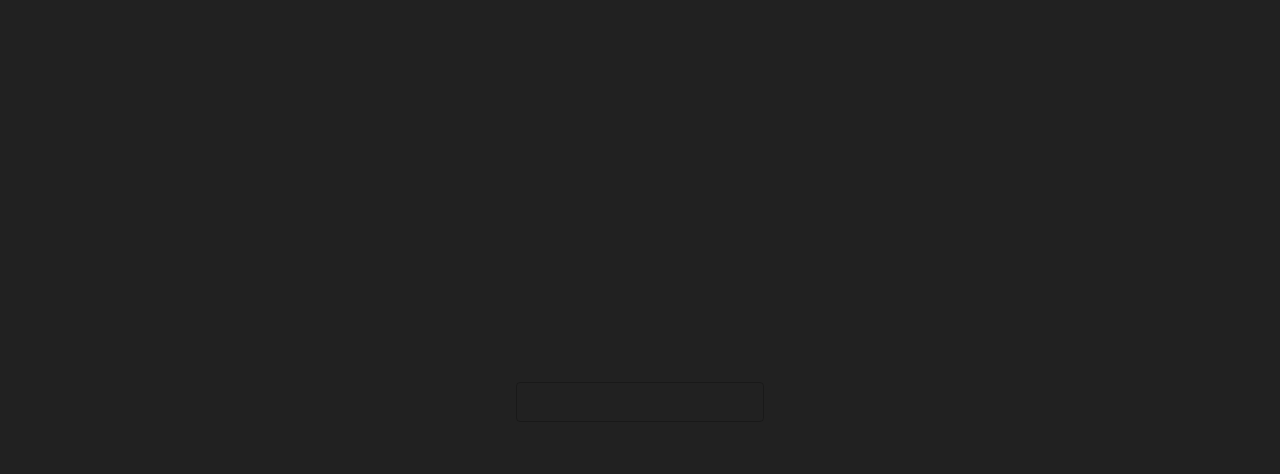
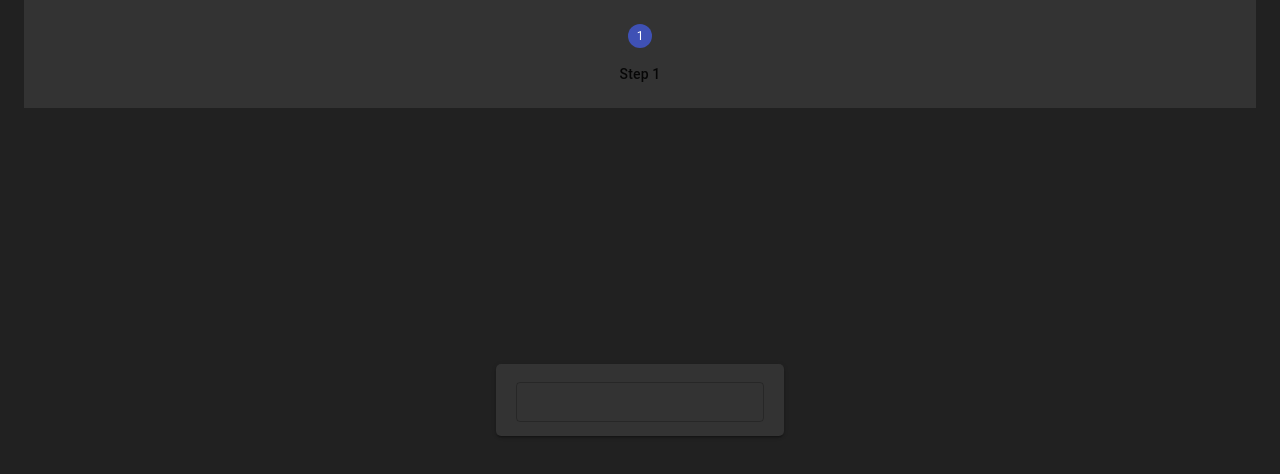
Before and after one commit to skorekm/multistep-form, a React (Create React App) app: page / in a window 1280 px wide. Shown: the top 474 px of the page. Built offline with nearby package versions, Linux system fonts and the light colour scheme.

Commit message:
feat: add stepper

```diff
--- a/src/Form/Form.styles.ts
+++ b/src/Form/Form.styles.ts
@@ -1,8 +1,12 @@
+import { Box } from '@material-ui/core';
 import styled from 'styled-components';
 
-export const FormWrapper = styled.div`
+export const FormWrapper = styled(Box)`
   position: absolute;
   top: 50%;
   left: 50%;
   transform: translate(-50%, -50%);
+  padding: 10px 20px;
+  border-radius: 5px;
+  background: ${({ theme }) => theme.colors.background};
 `;
--- a/src/Form/Form.tsx
+++ b/src/Form/Form.tsx
@@ -1,12 +1,21 @@
 import { Field, Formik } from 'formik';
 import { FormikTextField } from '../shared/FormikTextField';
 import { FormWrapper } from './Form.styles';
+import { Stepper } from '../components/Stepper';
+import { Container } from '@material-ui/core';
 
 export const Form = () => {
   return (
-    <FormWrapper>
+    <Container>
+      <Stepper
+        current={0}
+        steps={['Step 1']}
+      />
+      <FormWrapper
+        boxShadow={2}
+      >
         <Formik
-        initialValues={{title: ''}}
+          initialValues={{ title: '' }}
           onSubmit={(values) => console.log(values)}
         >
           <Field
@@ -17,5 +26,6 @@
           />
         </Formik>
       </FormWrapper>
+    </Container>
   )
 };
--- /dev/null
+++ b/src/components/Stepper/Stepper.styles.ts
@@ -0,0 +1,8 @@
+import styled from 'styled-components';
+import { Stepper } from '@material-ui/core';
+
+export const StepperWrapper = styled(Stepper)`
+  && {
+    background: ${({ theme }) => theme.colors.background};
+  }
+`
--- a/src/components/Stepper/Stepper.tsx
+++ b/src/components/Stepper/Stepper.tsx
@@ -1,16 +1,14 @@
-import { Stepper as MUIStepper, Step, StepLabel } from '@material-ui/core';
+import { Step, StepLabel } from '@material-ui/core';
+import { StepperWrapper } from './Stepper.styles';
 
 export const Stepper = ({ steps, current }:{ steps: string[], current: number }) => {
   return (
-      <div>
-        <MUIStepper activeStep={current} orientation={'horizontal'}>
-          {steps.map((label) => (
-            <Step key={label}>
-              <StepLabel>{label}</StepLabel>
-            </Step>
-          ))}
-        </MUIStepper>
-      </div>
-
+    <StepperWrapper activeStep={current} orientation={'horizontal'} alternativeLabel>
+      {steps.map((label) => (
+        <Step key={label}>
+          <StepLabel>{label}</StepLabel>
+        </Step>
+      ))}
+    </StepperWrapper>
   );
 }
--- a/src/components/Stepper/index.ts
+++ b/src/components/Stepper/index.ts
@@ -1 +1,3 @@
 import { Stepper } from './Stepper';
+
+export { Stepper };
--- a/src/theme.ts
+++ b/src/theme.ts
@@ -1,5 +1,6 @@
 export const theme = {
   colors: {
-    primary: '#212121'
+    primary: '#212121',
+    background: '#333',
   }
 }
```
Lines whose indentation alone changed are shown as unchanged.
